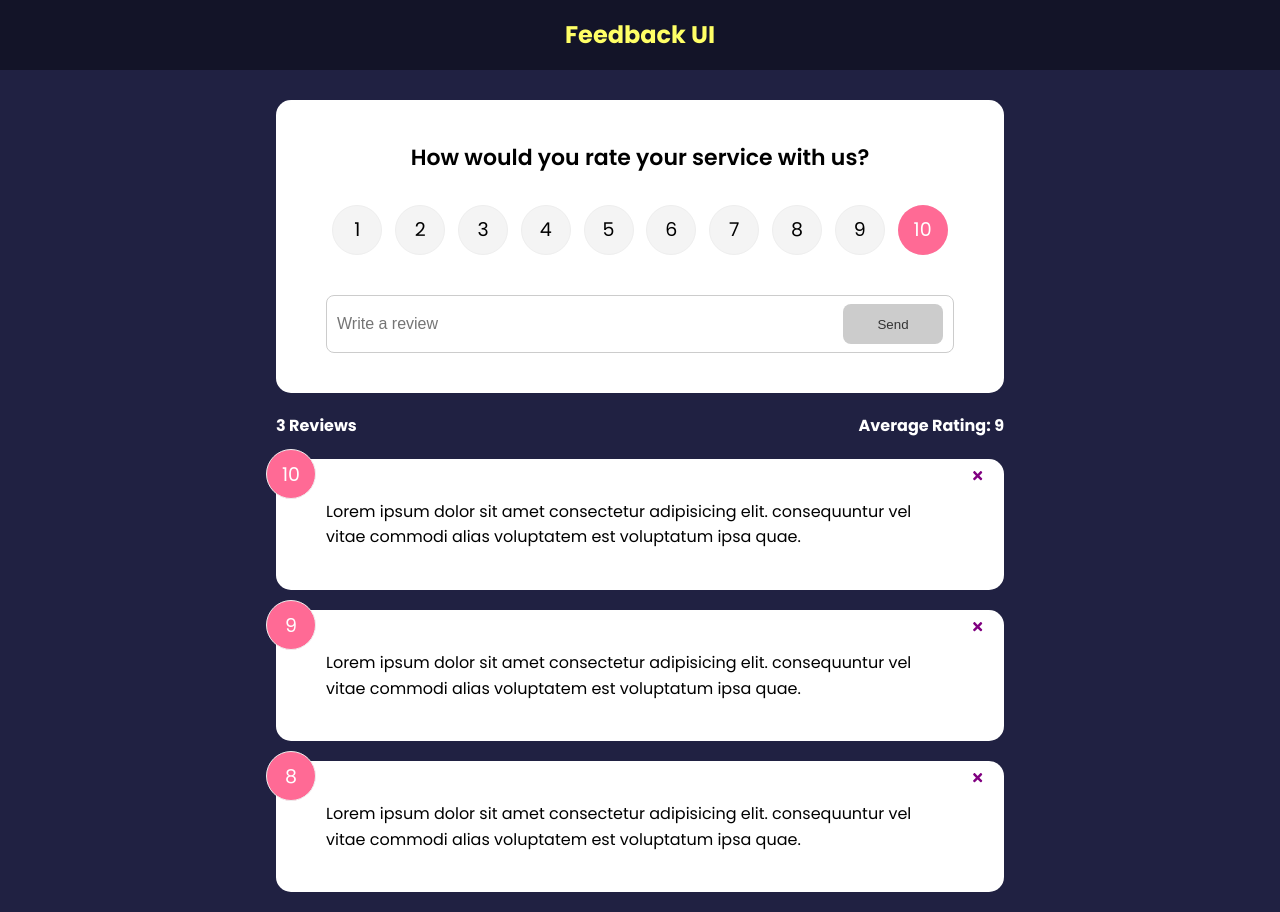
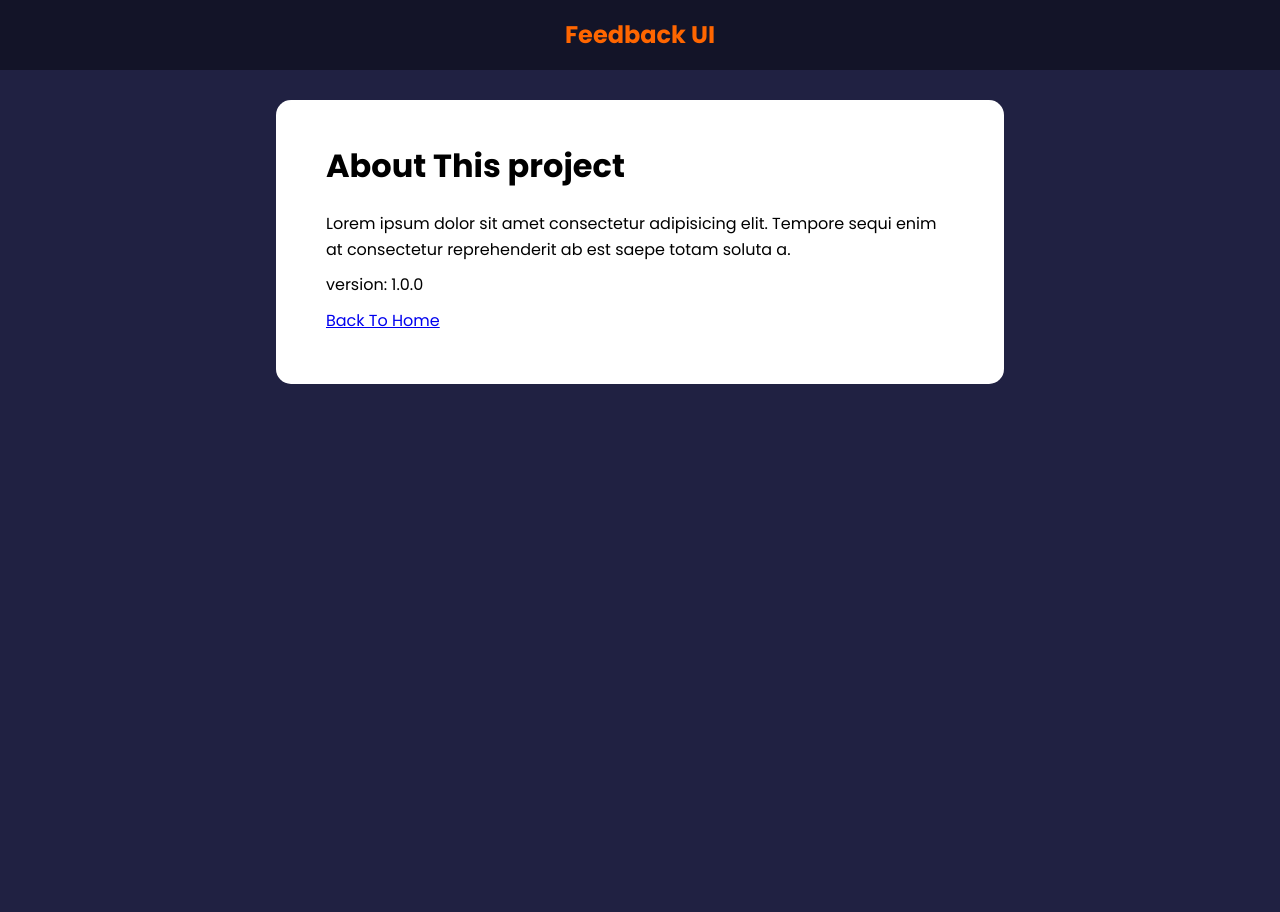
Before and after one commit to Flashina/feedbackapp, a React (Vite) app: page /about in a window 1280 px wide. After the commit the page ends 800 px from the top, so only its background shows below. Built offline with nearby package versions, Linux system fonts and the light colour scheme.

Commit message:
added routes, link, navlink & useparams

```diff
--- a/package.json
+++ b/package.json
@@ -14,6 +14,7 @@
     "react": "^18.2.0",
     "react-dom": "^18.2.0",
     "react-icons": "^5.2.1",
+    "react-router-dom": "^6.23.1",
     "uuid": "^10.0.0"
   },
   "devDependencies": {
--- a/src/App.jsx
+++ b/src/App.jsx
@@ -1,10 +1,15 @@
 import {v4 as uuidv4} from 'uuid'
+import { BrowserRouter as Router, Routes, Route, NavLink } from 'react-router-dom'
 import { useState } from "react"
 import Header from "./Header"
 import FeedbackList from "./components/FeedbackList"
 import FeedbackStats from "./components/FeedbackStats"
 import FeedbackForm from "./components/FeedbackForm"
 import FeedbackData from "./data/FeedbackData"
+import AboutIconLink from './components/shared/AboutIconLink'
+import AboutPage from './pages/AboutPage'
+import Card from './components/shared/Card'
+import Post from './components/Post'
 
 function App() {
   const [feedback, setFeedback] = useState(FeedbackData)
@@ -22,16 +27,30 @@
   }
 
   return (
-    <>
+    <Router>
     <Header />
     <div className="container">
+      <Routes>
+      <Route exact path='/' element={
+        <>
       <FeedbackForm handleAdd={addFeedback} />
       <FeedbackStats feedback={feedback}/>
       <FeedbackList  feedback={feedback}
       handleDelete={deleteFeedback}
       />
+        </>
+      }>
+      </Route>
+     <Route path='/about' element={<AboutPage />} />
+     <Route path='/post/:id/:name/' element={<Post />} />
+
+     </Routes>
+
+
+
+     {/* <AboutIconLink /> */}
     </div>
-    </>
+    </Router>
   )
 
 
--- a/src/Header.jsx
+++ b/src/Header.jsx
@@ -20,10 +20,10 @@
 Header.defaultProps = {
   text: "Feedback UI",
   bgColor: "rgba(0,0,0,0.4)",
-  textColor: "#ff6",
+  textColor: "#ff6600",
 };
 
-Header.PropTypes = {
+Header.propTypes = {
   text: PropTypes.string,
   bgColor: PropTypes.string,
   textColor: PropTypes.string,
--- a/src/components/FeedbackForm.jsx
+++ b/src/components/FeedbackForm.jsx
@@ -52,4 +52,7 @@
   </Card>
 }
 
+
+
+
 export default FeedbackForm
--- a/src/components/FeedbackList.jsx
+++ b/src/components/FeedbackList.jsx
@@ -2,6 +2,7 @@
 import PropTypes from 'prop-types'
 import FeedbackItem from './FeedbackItem';
 import React from 'react'
+import AboutIconLink from './shared/AboutIconLink';
 
 const FeedbackList = ({ feedback, handleDelete }) => {
     console.log(feedback);
@@ -24,6 +25,7 @@
        </motion.div>
     ))}
     </AnimatePresence>
+<AboutIconLink />
     </div>
   )
   //   return (
@@ -35,7 +37,7 @@
   // )
 }
 
-FeedbackList.PropTypes = {
+FeedbackList.propTypes = {
   feedback: PropTypes.arrayOf(
     PropTypes.shape({
       id: PropTypes.number.isRequired,
@@ -45,4 +47,5 @@
   )
 }
 
+
 export default FeedbackList
--- /dev/null
+++ b/src/components/Post.jsx
@@ -0,0 +1,16 @@
+import React from 'react'
+import { useParams } from 'react-router-dom'
+
+function Post() {
+    const params = useParams()
+
+
+  return (
+    <div>
+      <h1>Post {params.id}</h1>
+      <p>Name: {params.name}</p>
+    </div>
+  )
+}
+
+export default Post
--- /dev/null
+++ b/src/components/shared/AboutIconLink.jsx
@@ -0,0 +1,14 @@
+import {FaQuestion} from 'react-icons/fa'
+import {Link} from 'react-router-dom'
+
+function AboutIconLink() {
+  return (
+    <div className='about-link'>
+        <Link to="/about">
+      <FaQuestion size={30}/>
+        </Link>
+    </div>
+  )
+}
+
+export default AboutIconLink
--- /dev/null
+++ b/src/pages/AboutPage.jsx
@@ -0,0 +1,21 @@
+ import Card from '../components/shared/Card'
+import {Link} from 'react-router-dom'
+
+
+
+function AboutPage() {
+  return (
+    <Card>
+      <div className='about'>
+        <h1>About This project</h1>
+        <p>Lorem ipsum dolor sit amet consectetur adipisicing elit. Tempore sequi enim at consectetur reprehenderit ab est saepe totam soluta a.</p>
+        <p>version: 1.0.0</p>
+        <p>
+            <Link to="/">Back To Home</Link>
+        </p>
+        </div>
+    </Card>
+  )
+}
+
+export default AboutPage
```
Also changed, not shown: 1 other file (tests, documents, lock files or other folders).
